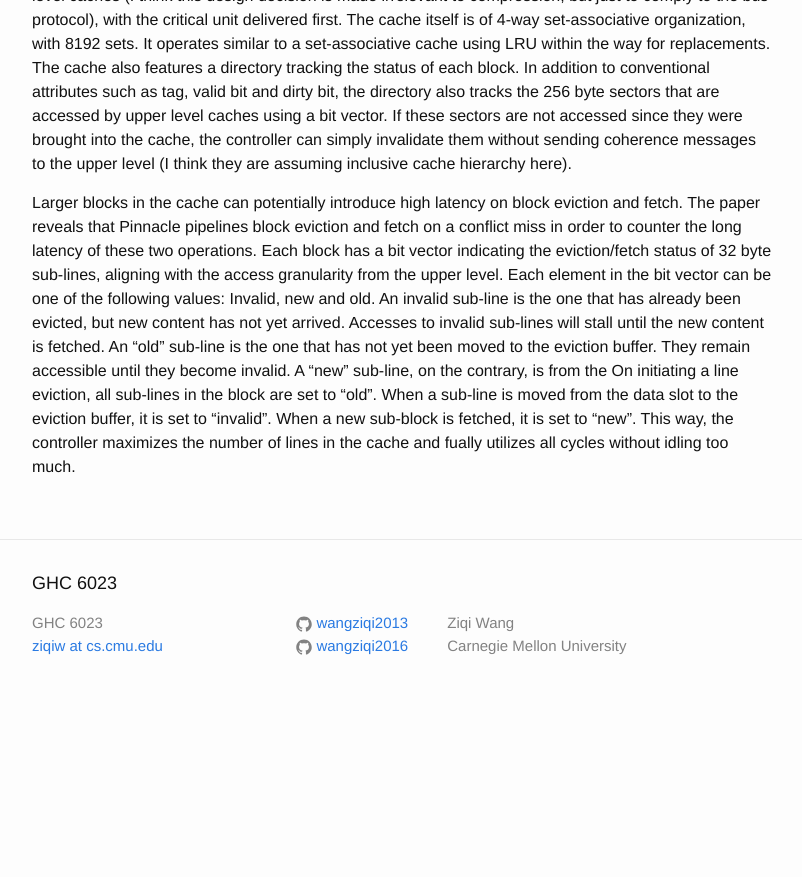
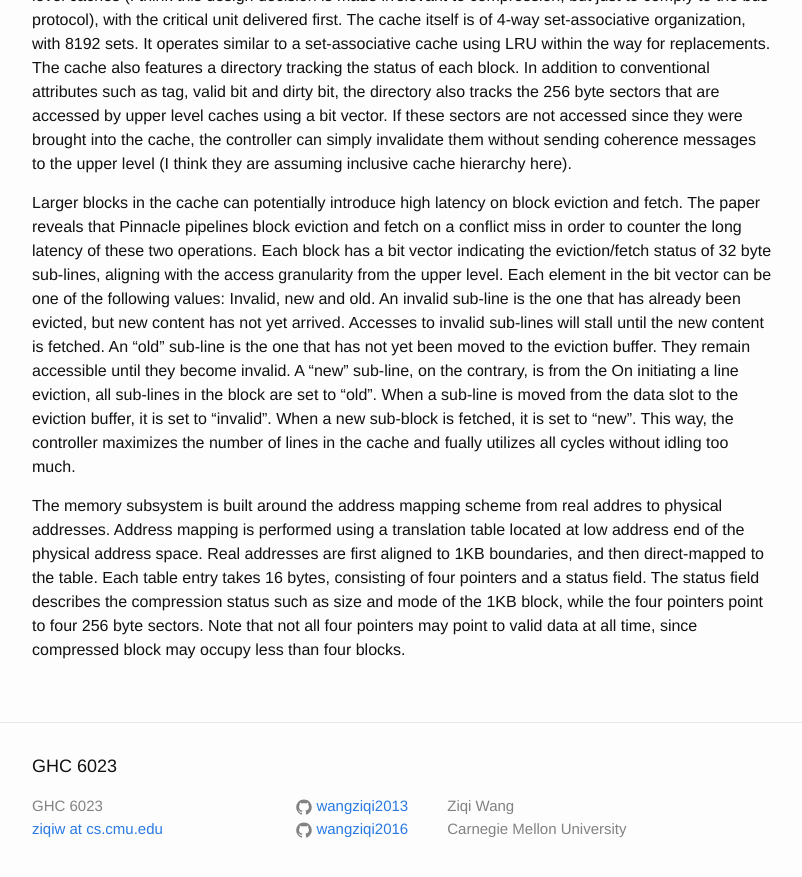
Before and after one commit to wangziqi2013/wangziqi2013.github.io, a Jekyll site: the page built from _posts/2020-06-01-pinnacle.markdown, in a window 1280 px wide and 900 px high, scrolled down 1375 px. Shown: the top 877 px of the window, without its empty margins (238-1040 px from the left). Built offline with Jekyll 4.4.1, drawn with Linux system fonts in a browser that asks for light colours; before the commit the page ends 2092 px from its top, so only the background shows below that.

Commit message:
Adding table

```diff
--- a/_posts/2020-06-01-pinnacle.markdown
+++ b/_posts/2020-06-01-pinnacle.markdown
@@ -67,3 +67,10 @@ On initiating a line eviction, all sub-lines in the block are set to "old". When
 to the eviction buffer, it is set to "invalid". When a new sub-block is fetched, it is set to "new".
 This way, the controller maximizes the number of lines in the cache and fually utilizes all cycles without idling too
 much.
+
+The memory subsystem is built around the address mapping scheme from real addres to physical addresses. Address mapping
+is performed using a translation table located at low address end of the physical address space. Real addresses are
+first aligned to 1KB boundaries, and then direct-mapped to the table. Each table entry takes 16 bytes, consisting of
+four pointers and a status field. The status field describes the compression status such as size and mode of the 1KB
+block, while the four pointers point to four 256 byte sectors. Note that not all four pointers may point to valid
+data at all time, since compressed block may occupy less than four blocks.
```
